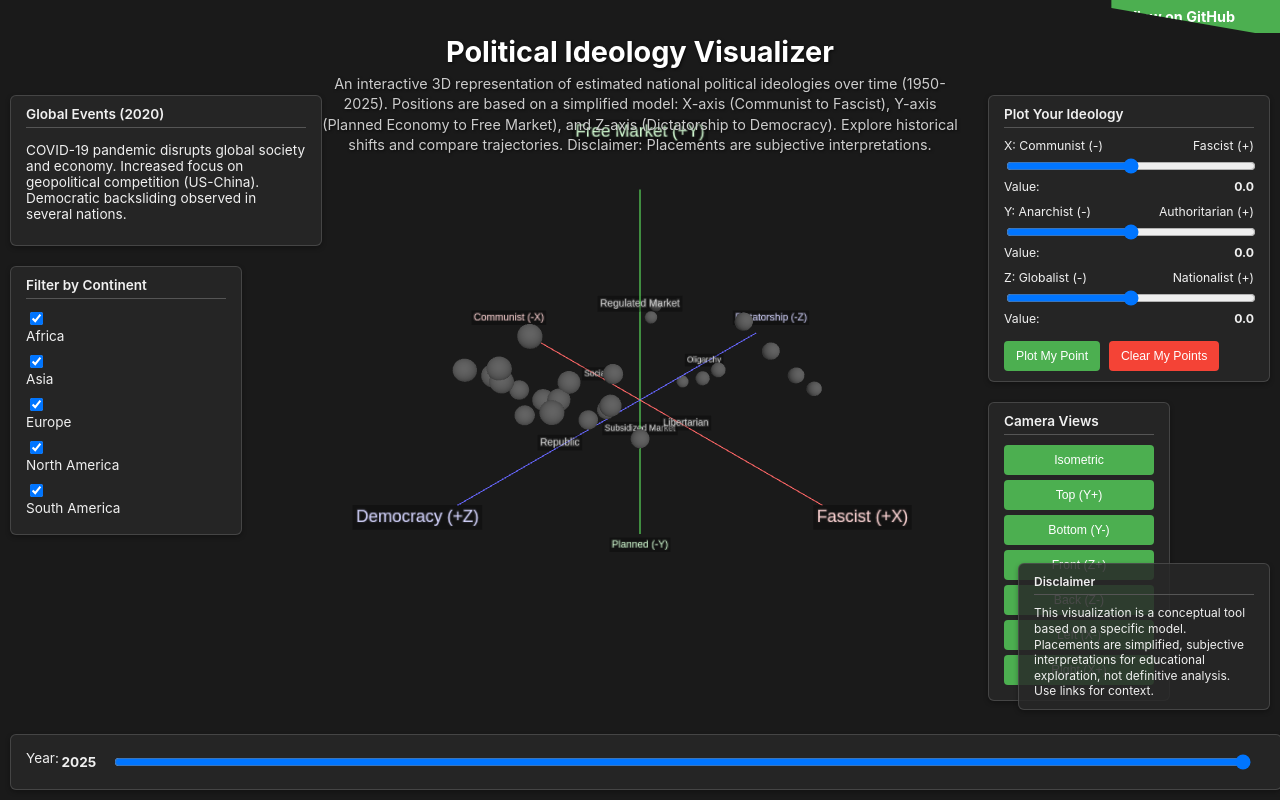
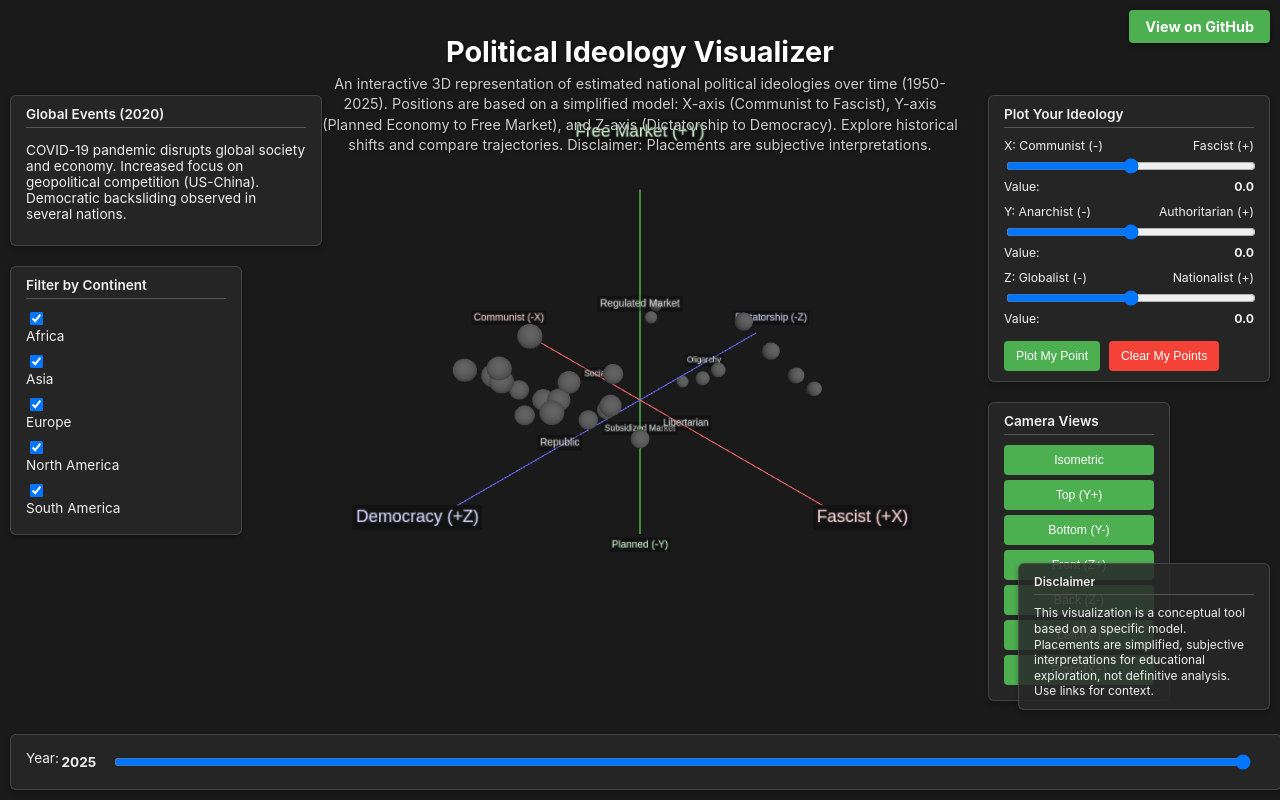
Before and after one commit to calderwong/ideology-visualizer, a plain HTML site: page index.html in a window 1280 px wide. Drawn offline with nearby package versions, Linux system fonts and the light colour scheme; animation ran at ten frames a second.

Commit message:
fix: Redesign GitHub badge for better visibility

```diff
--- a/index.html
+++ b/index.html
@@ -237,27 +237,28 @@
         /* Style for dimmed objects on hover */
         .dimmed { opacity: 0.15 !important; }
 
-        /* GitHub Corner Link */
+        /* GitHub Corner Link - Simplified */
         #github-link {
             position: fixed;
-            top: 0;
-            right: 0;
+            top: 10px;
+            right: 10px;
             border: 0;
-            z-index: 9999; /* Ensure it's above ALL other elements */
+            z-index: 10000; /* Ensure it's above ALL other elements */
             pointer-events: auto; /* Make it clickable */
-            background: #4CAF50; /* More visible green color matching other buttons */
+            background: #4CAF50; /* Green color matching other buttons */
             color: #fff;
             text-decoration: none;
-            padding: 8px 45px 8px 15px; /* Larger padding for better visibility */
-            font-size: 0.9em; /* Slightly larger font */
-            border-bottom-left-radius: 5px;
-            font-weight: bold; /* Make text bold */
+            padding: 8px 16px; /* Simpler padding */
+            font-size: 0.9em;
+            border-radius: 4px; /* Rounded corners like other buttons */
+            font-weight: bold;
             box-shadow: 0 2px 5px rgba(0,0,0,0.5); /* Add shadow for depth */
-            /* Triangle effect */
-            clip-path: polygon(0 0, 100% 0, 100% 100%, calc(100% - 25px) 100%, 0 calc(100% - 25px));
+            transition: all 0.2s ease;
         }
         #github-link:hover {
-            background: #45a049; /* Match other button hover states */
+            background: #45a049;
+            transform: translateY(-2px); /* Slight lift effect on hover */
+            box-shadow: 0 4px 8px rgba(0,0,0,0.5); /* Enhanced shadow on hover */
         }
     </style>
     <!-- Load Three.js -->
```
